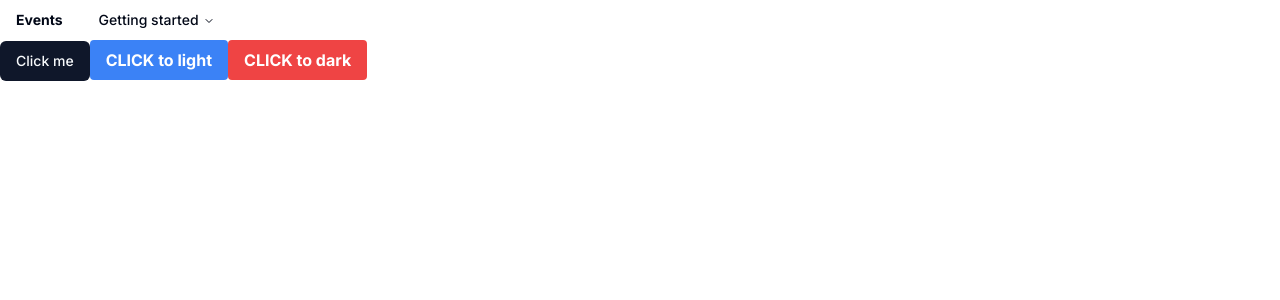
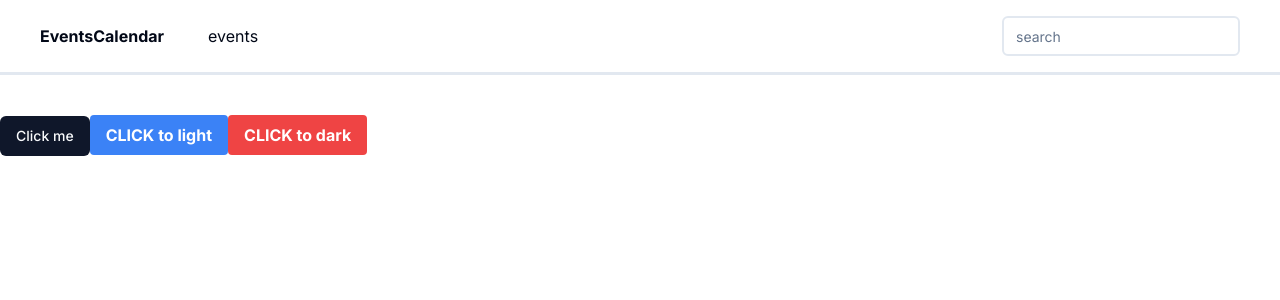
Before and after one commit to Nahuelluca20/events-calendar, a Next.js app: page / in a window 1280 px wide. Shown: the top 300 px of the page. Built offline with nearby package versions, Linux system fonts and the light colour scheme.

Commit message:
change: navbar

```diff
--- a/components/Navbar.tsx
+++ b/components/Navbar.tsx
@@ -3,6 +3,7 @@
 import * as React from "react";
 import Link from "next/link";
 
+import {Input} from "@/components/ui/input";
 import {cn} from "@/lib/utils";
 import {Icons} from "@/components/icons";
 import {
@@ -15,96 +16,23 @@
   navigationMenuTriggerStyle,
 } from "@/components/ui/navigation-menu";
 
-const components: {title: string; href: string; description: string}[] = [
-  {
-    title: "Alert Dialog",
-    href: "/docs/primitives/alert-dialog",
-    description:
-      "A modal dialog that interrupts the user with important content and expects a response.",
-  },
-  {
-    title: "Hover Card",
-    href: "/docs/primitives/hover-card",
-    description: "For sighted users to preview content available behind a link.",
-  },
-  {
-    title: "Progress",
-    href: "/docs/primitives/progress",
-    description:
-      "Displays an indicator showing the completion progress of a task, typically displayed as a progress bar.",
-  },
-  {
-    title: "Scroll-area",
-    href: "/docs/primitives/scroll-area",
-    description: "Visually or semantically separates content.",
-  },
-  {
-    title: "Tabs",
-    href: "/docs/primitives/tabs",
-    description:
-      "A set of layered sections of content—known as tab panels—that are displayed one at a time.",
-  },
-  {
-    title: "Tooltip",
-    href: "/docs/primitives/tooltip",
-    description:
-      "A popup that displays information related to an element when the element receives keyboard focus or the mouse hovers over it.",
-  },
-];
-
 export function Navbar() {
   return (
-    <NavigationMenu>
+    <NavigationMenu className="py-4 px-10 border-b-[3px] mb-10 gap-3 md:gap-10 justify-between max-w-full ">
+      <NavigationMenuList className="gap-10">
+        <Link legacyBehavior passHref href="/">
+          <h1 className="font-bold cursor-pointer">EventsCalendar</h1>
+        </Link>
+        <NavigationMenuItem>
+          <Link legacyBehavior passHref href="/events">
+            events
+          </Link>
+        </NavigationMenuItem>
+      </NavigationMenuList>
       <NavigationMenuList>
         <NavigationMenuItem>
-          <Link legacyBehavior passHref href="/docs">
-            <NavigationMenuLink className={navigationMenuTriggerStyle()}>
-              <h1 className="font-bold">Events</h1>
-            </NavigationMenuLink>
-          </Link>
+          <Input className="border-2" placeholder="search" />
         </NavigationMenuItem>
-        <NavigationMenuItem>
-          <NavigationMenuTrigger>Getting started</NavigationMenuTrigger>
-          <NavigationMenuContent>
-            <ul className="grid gap-3 p-6 md:w-[400px] lg:w-[500px] lg:grid-cols-[.75fr_1fr]">
-              <li className="row-span-3">
-                <NavigationMenuLink asChild>
-                  <a
-                    className="flex h-full w-full select-none flex-col justify-end rounded-md bg-gradient-to-b from-muted/50 to-muted p-6 no-underline outline-none focus:shadow-md"
-                    href="/"
-                  >
-                    <Icons.logo className="h-6 w-6" />
-                    <div className="mb-2 mt-4 text-lg font-medium">shadcn/ui</div>
-                    <p className="text-sm leading-tight text-muted-foreground">
-                      Beautifully designed components built with Radix UI and Tailwind CSS.
-                    </p>
-                  </a>
-                </NavigationMenuLink>
-              </li>
-              <ListItem href="/docs" title="Introduction">
-                Re-usable components built using Radix UI and Tailwind CSS.
-              </ListItem>
-              <ListItem href="/docs/installation" title="Installation">
-                How to install dependencies and structure your app.
-              </ListItem>
-              <ListItem href="/docs/primitives/typography" title="Typography">
-                Styles for headings, paragraphs, lists...etc
-              </ListItem>
-            </ul>
-          </NavigationMenuContent>
-        </NavigationMenuItem>
-        {/* <NavigationMenuItem>
-          <NavigationMenuTrigger>Components</NavigationMenuTrigger>
-          <NavigationMenuContent>
-            <ul className="grid w-[400px] gap-3 p-4 md:w-[500px] md:grid-cols-2 lg:w-[600px] ">
-              {components.map((component) => (
-                <ListItem key={component.title} href={component.href} title={component.title}>
-                  {component.description}
-                </ListItem>
-              ))}
-            </ul>
-          </NavigationMenuContent>
-        </NavigationMenuItem> */}
       </NavigationMenuList>
     </NavigationMenu>
   );
--- /dev/null
+++ b/components/ui/input.tsx
@@ -0,0 +1,25 @@
+import * as React from "react"
+
+import { cn } from "@/lib/utils"
+
+export interface InputProps
+  extends React.InputHTMLAttributes<HTMLInputElement> {}
+
+const Input = React.forwardRef<HTMLInputElement, InputProps>(
+  ({ className, type, ...props }, ref) => {
+    return (
+      <input
+        type={type}
+        className={cn(
+          "flex h-10 w-full rounded-md border border-input bg-background px-3 py-2 text-sm ring-offset-background file:border-0 file:bg-transparent file:text-sm file:font-medium placeholder:text-muted-foreground focus-visible:outline-none focus-visible:ring-2 focus-visible:ring-ring focus-visible:ring-offset-2 disabled:cursor-not-allowed disabled:opacity-50",
+          className
+        )}
+        ref={ref}
+        {...props}
+      />
+    )
+  }
+)
+Input.displayName = "Input"
+
+export { Input }
```
